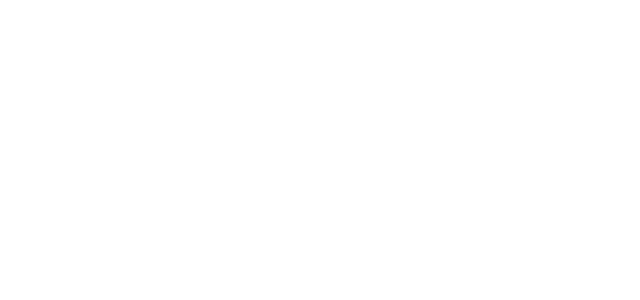
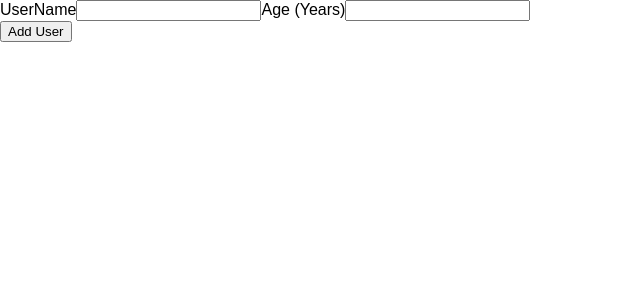
Before and after one commit to minjuice1/Learning_React_by_Maximilian, a React (Create React App) app: page / in a window 1280 px wide. Shown: the top 300 px of the page, without its empty margins (0-640 px from the left). Built offline with nearby package versions, Linux system fonts and the light colour scheme.

Commit message:
input, btn 추가

```diff
--- a/src/App.js
+++ b/src/App.js
@@ -2,6 +2,7 @@
 
 import CourseGoalList from "./components/CourseGoals/CourseGoalList/CourseGoalList";
 import CourseInput from "./components/CourseGoals/CourseInput/CourseInput";
+import UserInput from "./components/Practice/UserInput/UserInput";
 import "./App.css";
 
 // const App = () => {
@@ -55,6 +56,12 @@
 // };
 
 const App = () => {
-	return <div></div>;
+	return (
+		<div>
+			<section id="user-form">
+				<UserInput />
+			</section>
+		</div>
+	);
 };
 export default App;
--- a/src/components/Practice/UserInput/UserInput.js
+++ b/src/components/Practice/UserInput/UserInput.js
@@ -1,5 +1,20 @@
+import Button from "../../UI/Button/Button";
+import "./UserInput.css";
+
 const UserInput = () => {
-	return <div></div>;
+	return (
+		<div>
+			<form>
+				<div>
+					<label>UserName</label>
+					<input type="text" />
+					<label>Age (Years)</label>
+					<input type="text" />
+				</div>
+				<Button type="submit">Add User</Button>
+			</form>
+		</div>
+	);
 };
 
 export default UserInput;
--- a/src/components/UI/Button/Button.js
+++ b/src/components/UI/Button/Button.js
@@ -1,7 +1,7 @@
 import React from "react";
 // import styled from "styled-components";
 
-import styles from "./Button.module.css";
+import styles from "./Button.css";
 
 // const Button = styled.button`
 // 	width: 100%;
```
Also changed, not shown: src/components/UI/Button/Button.css (renamed from src/components/UI/Button/Button.module.css), 1 other file (tests, documents, lock files or other folders).
